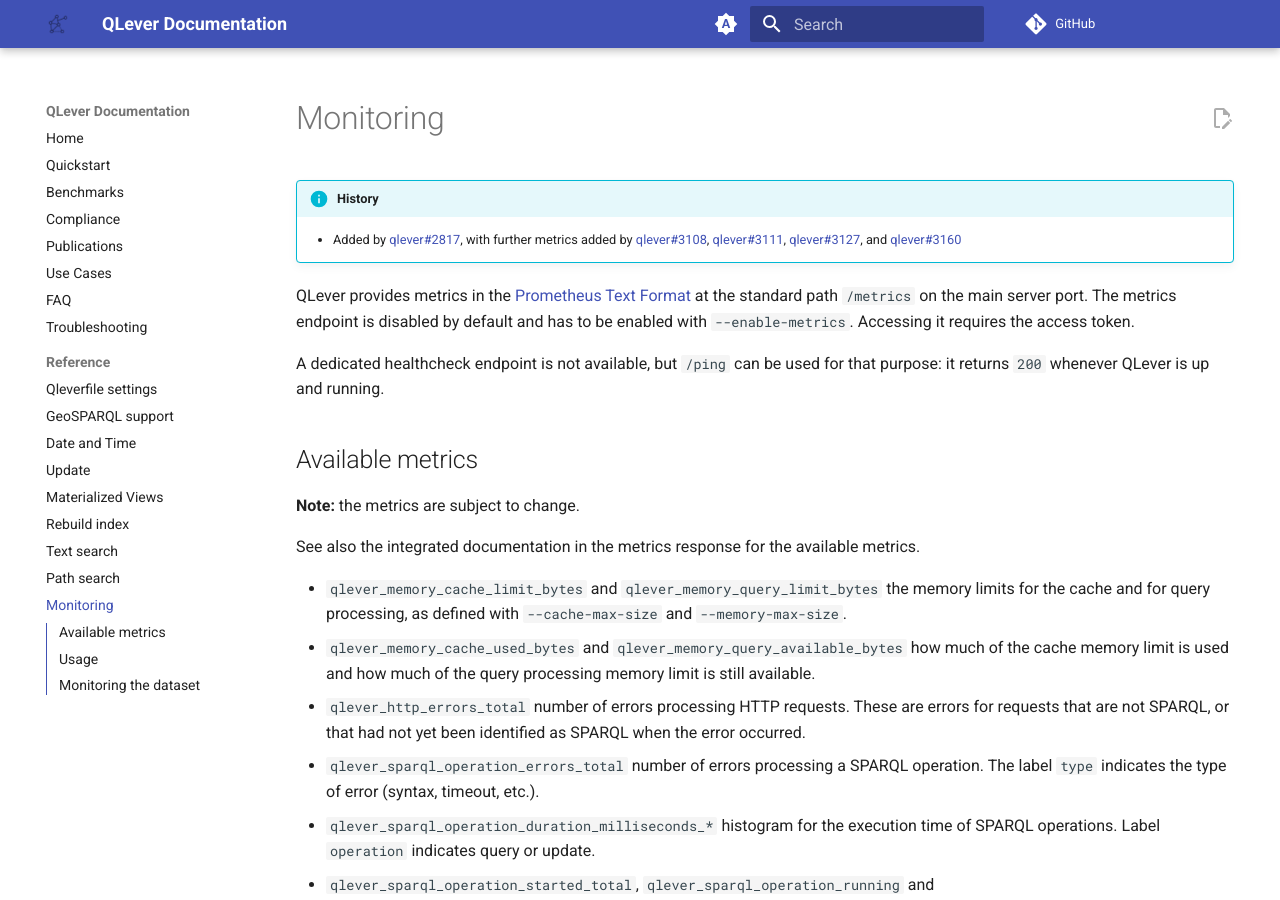
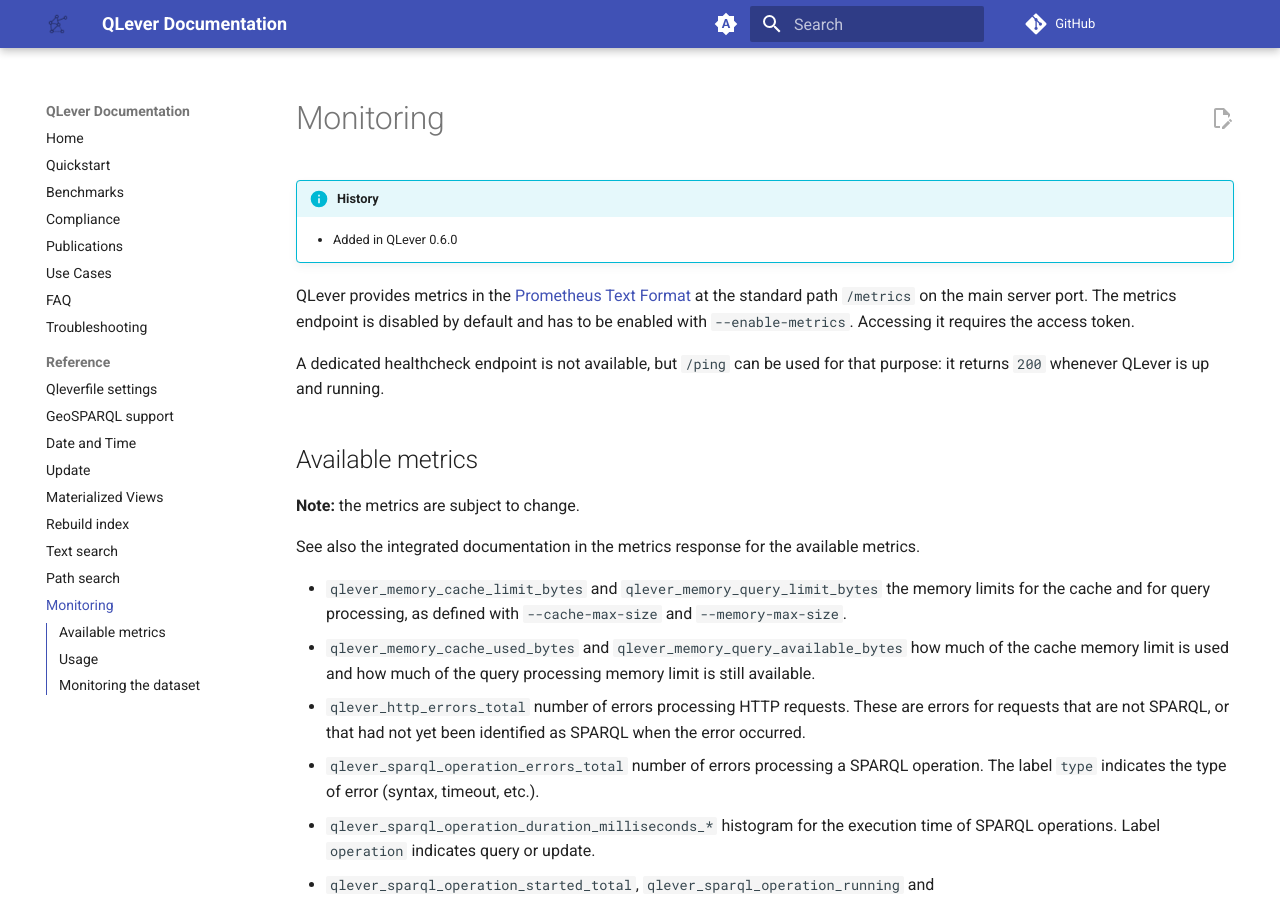
Before and after one commit to qlever-dev/qlever-docs, an MkDocs documentation site: the page built from docs/monitoring.md, in a window 1280 px wide and 900 px high. Built offline with MkDocs 1.6.1 and Material for MkDocs 9.7.7, drawn with Linux system fonts in a browser that asks for light colours; plug-ins that fetch from the network failed and are left out; comment, search, counter and statistics services are not loaded; the version menu is left out.

Commit message:
Update metrics history info

```diff
--- a/docs/monitoring.md
+++ b/docs/monitoring.md
@@ -1,7 +1,7 @@
 # Monitoring
 
 !!! info "History"
-    - Added by [qlever#2817](https://github.com/ad-freiburg/qlever/pull/2817), with further metrics added by [qlever#3108](https://github.com/ad-freiburg/qlever/pull/3108), [qlever#3111](https://github.com/ad-freiburg/qlever/pull/3111), [qlever#3127](https://github.com/ad-freiburg/qlever/pull/3127), and [qlever#3160](https://github.com/ad-freiburg/qlever/pull/3160)
+    - Added in QLever 0.6.0
 
 QLever provides metrics in the [Prometheus Text Format](https://prometheus.io/docs/instrumenting/exposition_formats/#prometheus-text-format) at the standard path `/metrics` on the main server port. The metrics endpoint is disabled by default and has to be enabled with `--enable-metrics`. Accessing it requires the access token.
 
```
